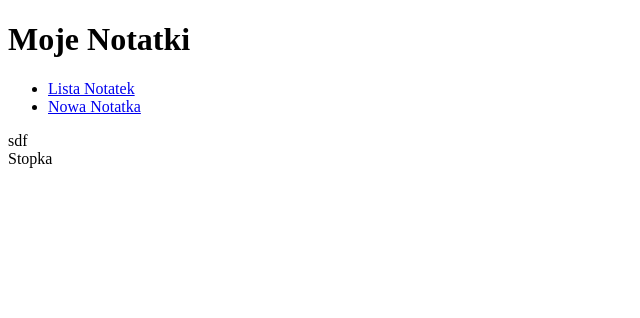
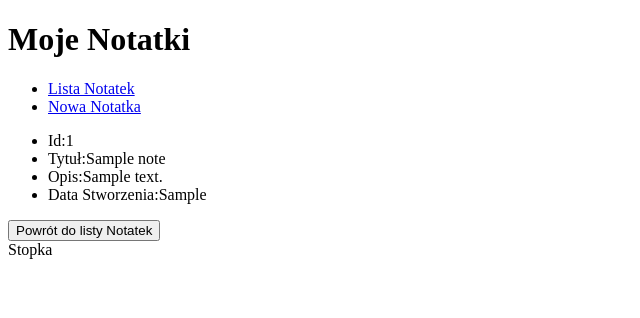
Before and after one commit to NorbertAll/notesApp, a PHP site: page /?action=show&id=1 in a window 1280 px wide. Shown: the top 318 px of the page, without its empty margins (0-640 px from the left). Run offline with PHP 8.4, Linux system fonts and the light colour scheme; tables that the repository leaves empty or names only in its code hold one stand-in row (values such as "Sample post").

Commit message:
code optimalization

```diff
--- a/index.php
+++ b/index.php
@@ -9,6 +9,7 @@ use App\Exception\ConfigurationException;
 require_once("src/Utils/debug.php");
 require_once("src/Controller.php");
 require_once("src/Exception/AppException.php");
+
 $configuration=require_once("config/config.php");
 $request=[
    'get'=> $_GET,
--- a/src/Controller.php
+++ b/src/Controller.php
@@ -6,6 +6,8 @@ namespace App;
 
 use App\Exception\AppException;
 use App\Exception\ConfigurationException;
+use App\Exception\NotFoundException;
+
 require_once("src/Exception/ConfigurationException.php");
 require_once("src/Database.php");
 require_once("src/View.php");
@@ -70,9 +72,21 @@ class Controller
                 break;
             case 'show':
                 $page = 'show';
+                $data= $this->getRequestGet();
+                $noteId=(int)$data['id'];
+                if(!$noteId){
+                    header('Location: ./?error=missingNoteId');
+                    exit;
+                }
+                try{
+                    $note=$this->database->getNote($noteId);
+                }catch(NotFoundException $e){
+                    header('Location: ./?error=noteNotFound');
+
+                }
+
                 $viewParams=[
-                    'title' => 'Moja notatka',
-                    'description' => 'Opis'
+                    'note'=>$note
                 ];
                 break;
             default:
@@ -83,7 +97,8 @@ class Controller
                 $viewParams=[
                     'notes'=>$this->database->getNotes(),
 
-                    'before'=>$data['before'] ??null
+                    'before'=>$data['before'] ??null,
+                    'error'=>$data['error']??null
                 ];
 
                 break;
--- a/src/Database.php
+++ b/src/Database.php
@@ -4,9 +4,10 @@ declare(strict_types=1);
 
 namespace App;
 require_once("Exception/StorageException.php");
-
+require_once("Exception/NotFoundException.php");
 use App\Exception\ConfigurationException;
 use App\Exception\StorageException;
+use App\Exception\NotFoundException;
 use PDO;
 use Throwable;
 
@@ -27,17 +28,25 @@ class Database
                 exit('e');
             }
     }
-    public function getNote():array
+    public function getNote(int $id):array
     {
         try{
 
-            $query= "SELECT id, title, created FROM notes";
+            $query= "SELECT * FROM notes WHERE id= $id";
 
             $result=$this->conect->query($query);
-            return $result-> fetchAll(PDO::FETCH_ASSOC);
+            $note=$result-> fetch(PDO::FETCH_ASSOC);
+
+
         }catch(Throwable $e){
             throw new StorageException("nie udało sie dostać do danych o notatki", 400, $e);
         }
+        if(!$note){
+            throw new NotFoundException("Notataka o id: $id nie istnieje");
+            exit("Nie ma takiej Notatki");
+        }
+        return $note;
+
 
     }
     public function getNotes():array
--- /dev/null
+++ b/src/Exception/NotFoundException.php
@@ -0,0 +1,11 @@
+<?php
+
+declare(strict_types=1);
+
+namespace App\Exception;
+require_once("AppException.php");
+use App\Exception\AppException;
+class NotFoundException extends AppException
+{
+
+}
--- /dev/null
+++ b/templates/pages/main.php
@@ -0,0 +1 @@
+Piesek
--- a/templates/pages/show.php
+++ b/templates/pages/show.php
@@ -1 +1,9 @@
-sdf
+<div>
+   <ul>
+        <li>Id:<?php echo htmlentities($params['note']['id']) ?></li>
+       <li>Tytuł:<?php echo htmlentities($params['note']['title']) ?></li>
+       <li>Opis:<?php echo htmlentities($params['note']['description']) ?></li>
+       <li>Data Stworzenia:<?php echo htmlentities($params['note']['created']) ?></li>
+   </ul>
+   <a href="./"><button>Powrót do listy Notatek</button>  </a>
+</div>
```
Also changed, not shown: templates/pages/list.php (+13 -0 lines).
